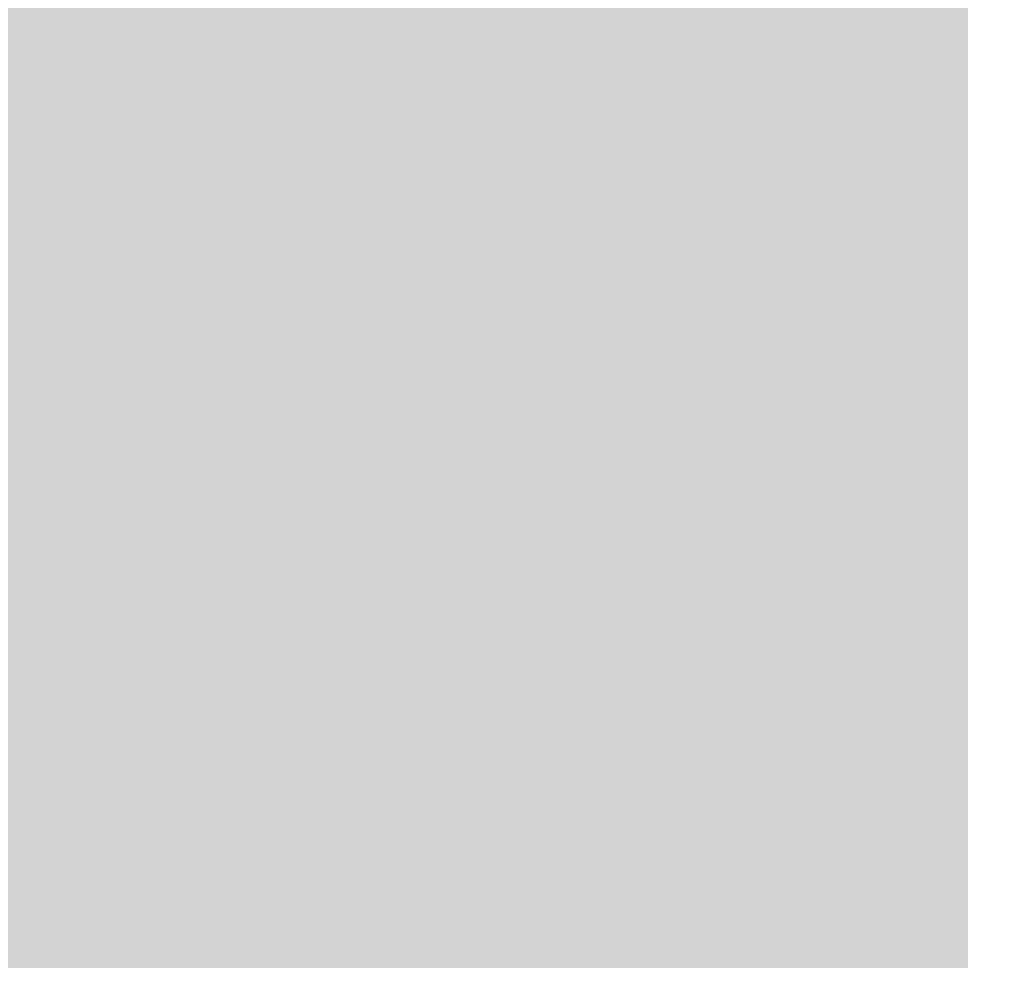
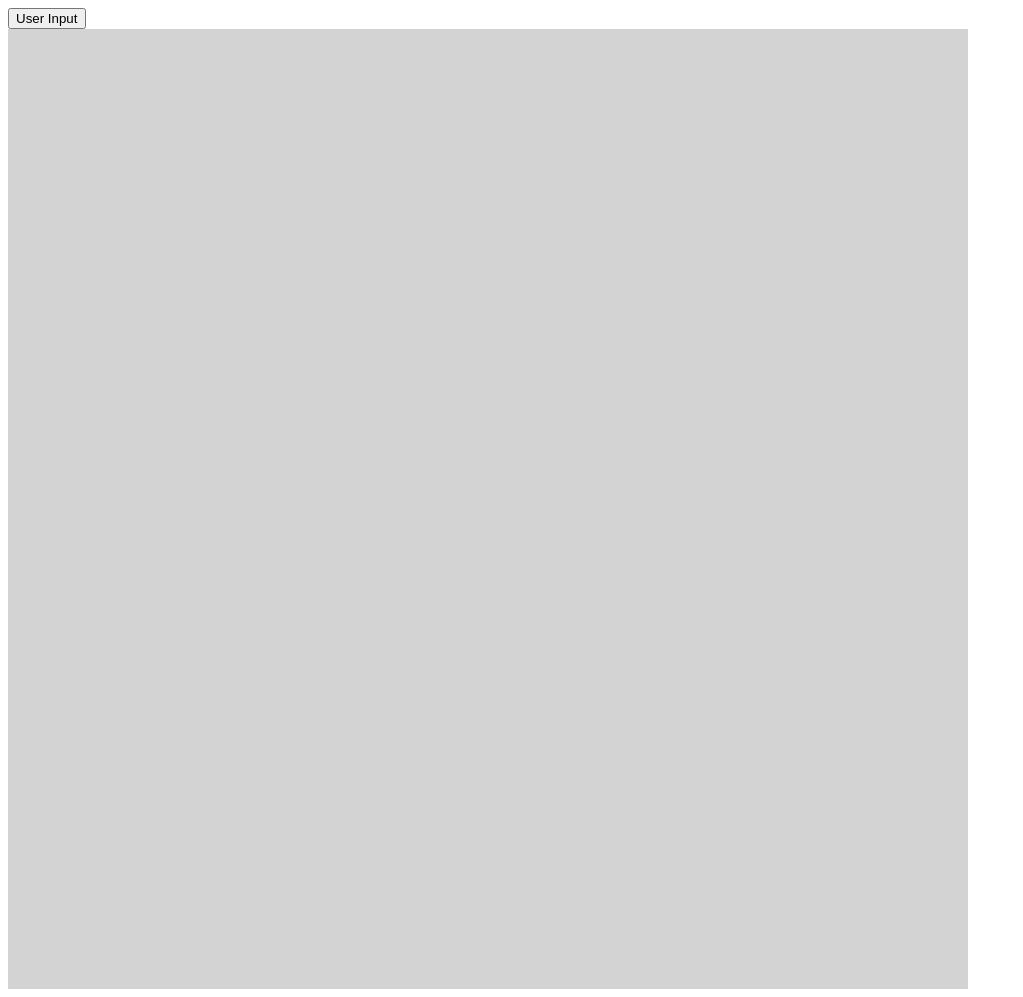
Before and after one commit to andrewoyster/etch-a-sketch, a plain HTML site: page index.html in a window 1280 px wide. Shown: the whole page, without its empty margins (0-1023 px from the left). Before the commit the page ends 976 px from the top, so only its background shows below. Drawn offline with Linux system fonts and the light colour scheme.

Commit message:
Add dynamic grid sizing

```diff
--- a/index.html
+++ b/index.html
@@ -9,6 +9,7 @@
 </head>
 
 <body>
+    <button class="userInput">User Input</button>
     <div class="container"></div>
 
 
--- a/script.js
+++ b/script.js
@@ -1,8 +1,26 @@
 const container = document.querySelector(".container");
+const inputButton = document.querySelector(".userInput");
+const maxValue = 100;
 
-// Create 16 x 16 = 256 divs
-for (let i = 0; i < 256; i++) {
-  const square = document.createElement("div");
-  square.classList.add("square");
-  container.append(square);
+inputButton.addEventListener("click", function () {
+  let userInput = prompt("How many squares would you like per side?");
+  if (userInput > maxValue) {
+    userInput = maxValue;
+  }
+  container.replaceChildren();
+  createDivs(userInput);
+});
+
+function createDivs(userInput) {
+  const squareSize = 960 / userInput;
+  // Create 16 x 16 = 256 divs
+  for (let i = 0; i < userInput * userInput; i++) {
+    const square = document.createElement("div");
+    square.classList.add("square");
+    container.append(square);
+    square.style.width = `${squareSize}px`;
+    square.style.height = `${squareSize}px`;
+  }
 }
+
+createDivs(16);
```
